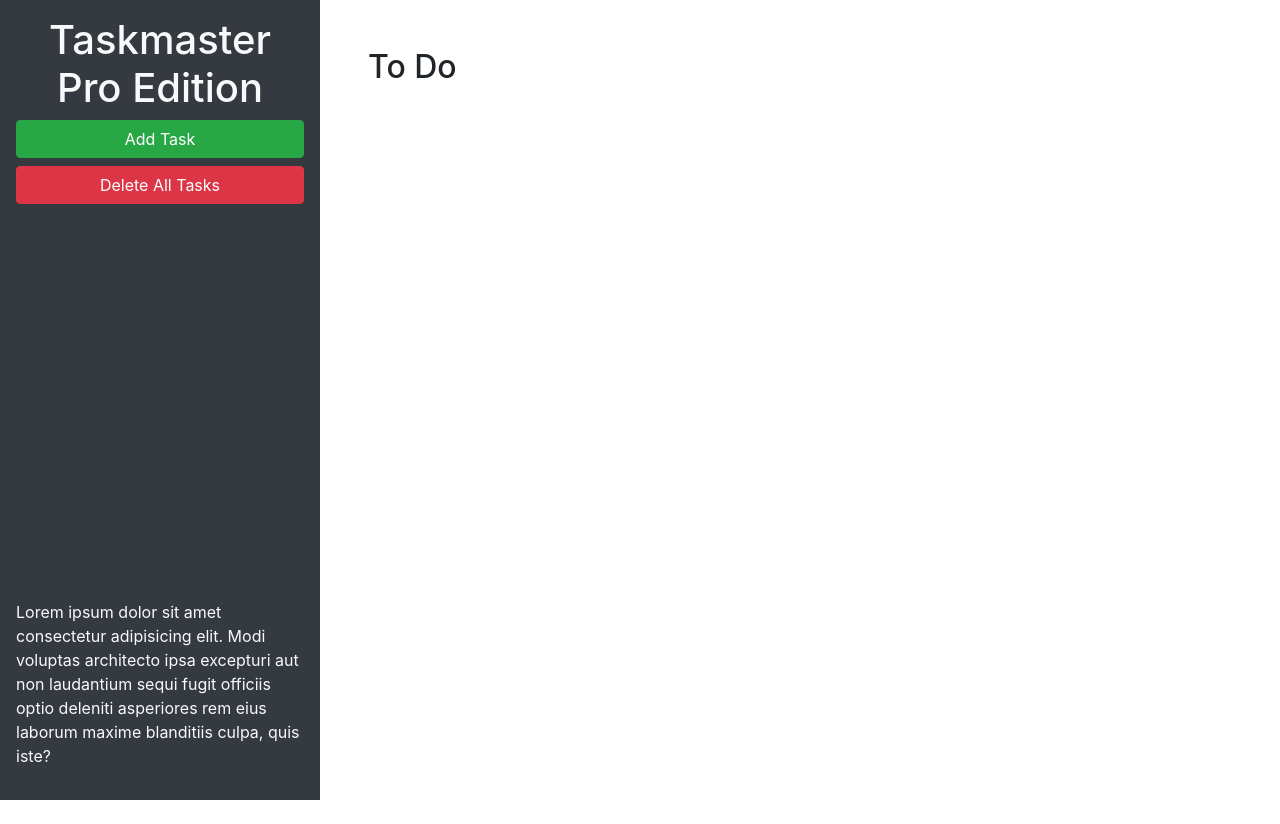
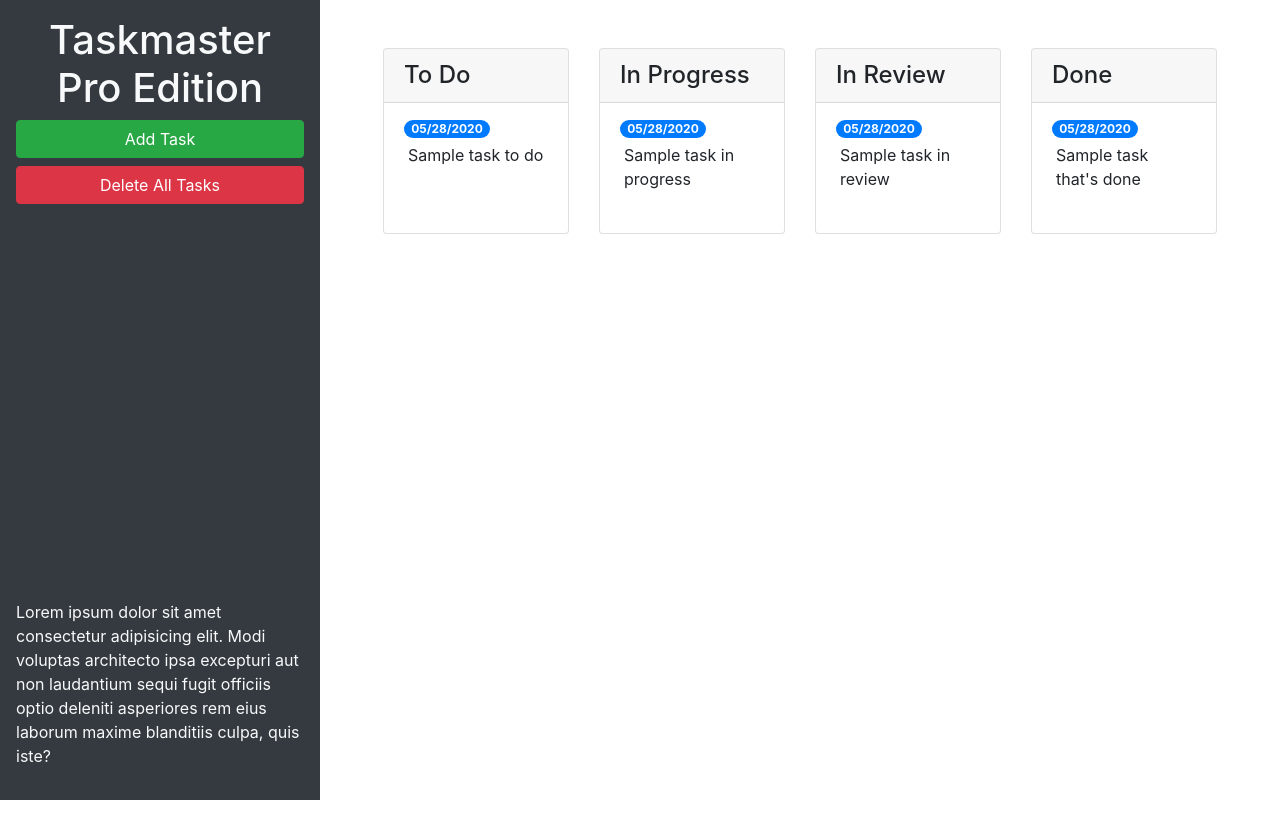
Before and after one commit to iwmwargin/taskmaster-pro, a plain HTML site: page index.html in a window 1280 px wide. Drawn offline with nearby package versions, Linux system fonts and the light colour scheme.

Commit message:
tuned modal and grid

```diff
--- a/index.html
+++ b/index.html
@@ -24,9 +24,67 @@
       </p>
     </header>
     <main class="col-12 col-lg-9">
-      <div class="m-5">
-        <h2>To Do</h2>
-        <ul id="list-toDo" class="list-group"> </ul>
+      <div class="m-5 row justify-content-around">
+        <!-- todo start -->
+        <div class="col-12 col-md-6 col-xl-3 mb-3">
+          <div class="card">
+            <h4 class="card-header">
+              To Do
+            </h4>
+            <ul id="list-toDo" class="list-group list-group-flush">
+              <li class="list-group-item">
+                <span class="badge badge-primary badge-pill">05/28/2020</span>
+                <p class="m-1">Sample task to do</p>
+              </li>
+            </ul>
+          </div>
+        </div>
+        <!-- todo end -->
+        <!-- in progress start -->
+        <div class="col-12 col-md-6 col-xl-3 mb-3">
+          <div class="card">
+            <h4 class="card-header">
+              In Progress
+            </h4>
+            <ul id="list-toDo" class="list-group list-group-flush">
+              <li class="list-group-item">
+                <span class="badge badge-primary badge-pill">05/28/2020</span>
+                <p class="m-1">Sample task in progress</p>
+              </li>
+            </ul>
+          </div>
+        </div>
+        <!-- in progress end -->
+        <!-- in review start -->
+        <div class="col-12 col-md-6 col-xl-3 mb-3">
+          <div class="card">
+            <h4 class="card-header">
+              In Review
+            </h4>
+            <ul id="list-toDo" class="list-group list-group-flush">
+              <li class="list-group-item">
+                <span class="badge badge-primary badge-pill">05/28/2020</span>
+                <p class="m-1">Sample task in review</p>
+              </li>
+            </ul>
+          </div>
+        </div>
+        <!-- in review end -->
+        <!-- done start -->
+        <div class="col-12 col-md-6 col-xl-3 mb-3">
+          <div class="card">
+            <h4 class="card-header">
+              Done
+            </h4>
+            <ul id="list-toDo" class="list-group list-group-flush">
+              <li class="list-group-item">
+                <span class="badge badge-primary badge-pill">05/28/2020</span>
+                <p class="m-1">Sample task that's done</p>
+              </li>
+            </ul>
+          </div>
+        </div>
+        <!-- done end -->
       </div>
     </main>
   </div>
@@ -46,11 +104,11 @@
           <form>
             <div class="form-group">
               <label for="modalTaskDescription">Task description</label>
-              <textarea id="modalTaskDescription" rows="3"></textarea>
+              <textarea id="modalTaskDescription" rows="3" class="form-control"></textarea>
             </div>
             <div class="form-group">
               <label for="modalDueDate">Due date</label>
-              <input type="text" id="modalDueDate" placeholder="mm/dd/yyyy" autocomplete="off" />
+              <input type="text" class="form-control" id="modalDueDate" placeholder="mm/dd/yyyy" autocomplete="off" />
             </div>
           </form>
         </div>
```
